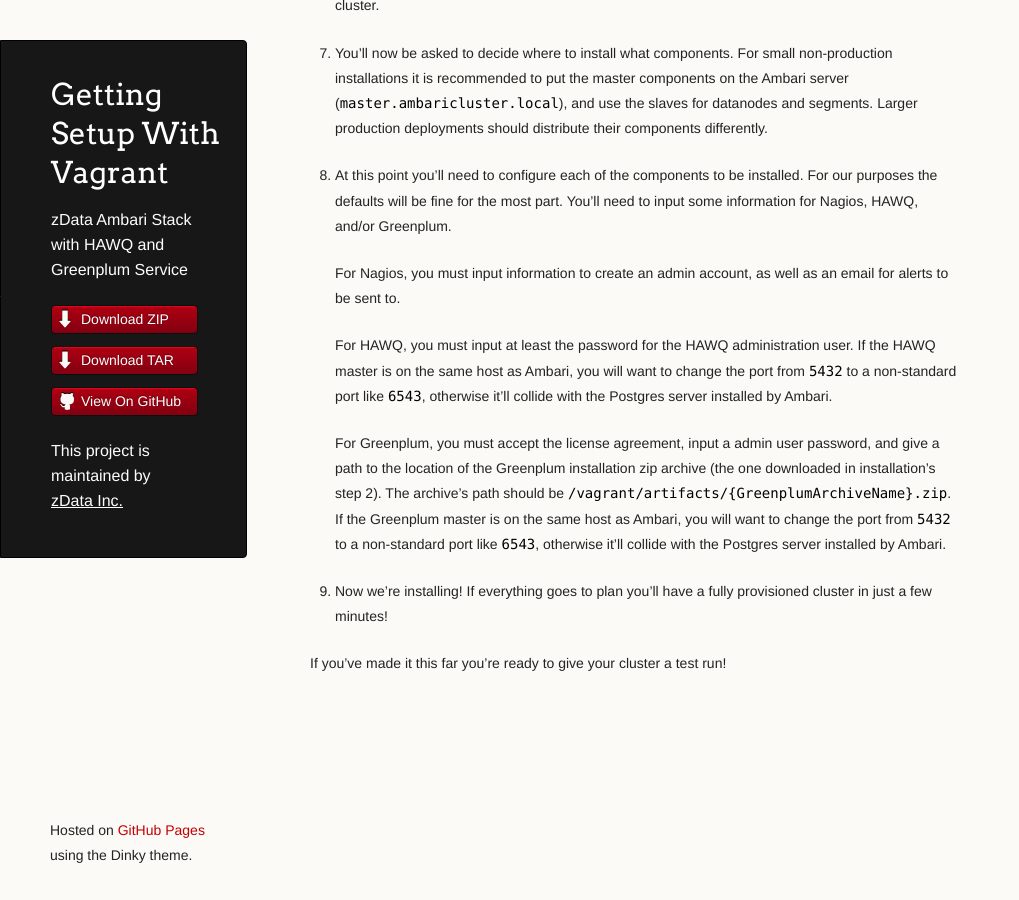
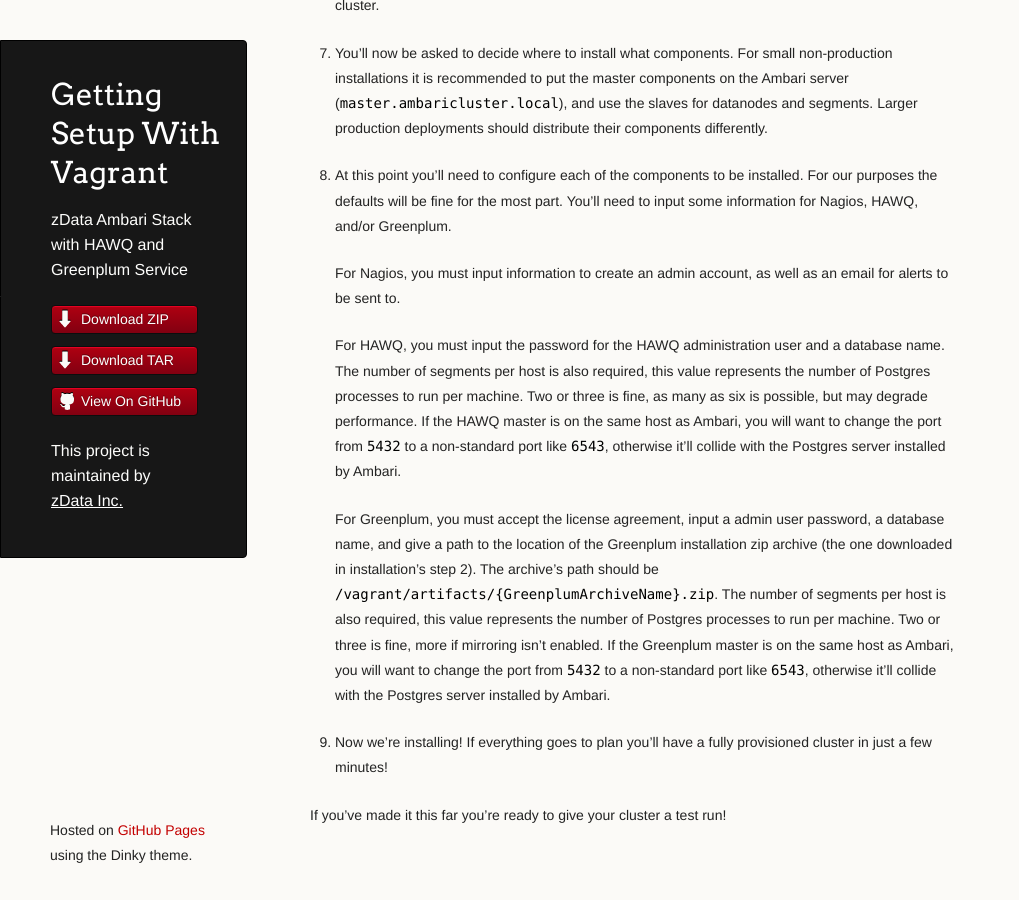
Before and after one commit to zdata-inc/ambari-extensions, a Jekyll site: the page built from getting-setup/with-vagrant.md, in a window 1280 px wide and 900 px high, scrolled down 2129 px. Shown: the whole window, without its empty margins (0-1019 px from the left). Built offline with Jekyll 4.4.1, drawn with Linux system fonts in a browser that asks for light colours; Markdown is read by kramdown in place of the engine named in the settings.

Commit message:
Update to correspond to production values

```diff
--- a/getting-setup/with-vagrant.md
+++ b/getting-setup/with-vagrant.md
@@ -71,9 +71,9 @@
 
     For Nagios, you must input information to create an admin account, as well as an email for alerts to be sent to.
 
-    For HAWQ, you must input at least the password for the HAWQ administration user.  If the HAWQ master is on the same host as Ambari, you will want to change the port from `5432` to a non-standard port like `6543`, otherwise it'll collide with the Postgres server installed by Ambari.
+    For HAWQ, you must input the password for the HAWQ administration user and a database name.  The number of segments per host is also required, this value represents the number of Postgres processes to run per machine.  Two or three is fine, as many as six is possible, but may degrade performance.  If the HAWQ master is on the same host as Ambari, you will want to change the port from `5432` to a non-standard port like `6543`, otherwise it'll collide with the Postgres server installed by Ambari.
 
-    For Greenplum, you must accept the license agreement, input a admin user password, and give a path to the location of the Greenplum installation zip archive (the one downloaded in installation's step 2).  The archive's path should be `/vagrant/artifacts/{GreenplumArchiveName}.zip`.  If the Greenplum master is on the same host as Ambari, you will want to change the port from `5432` to a non-standard port like `6543`, otherwise it'll collide with the Postgres server installed by Ambari.
+    For Greenplum, you must accept the license agreement, input a admin user password, a database name, and give a path to the location of the Greenplum installation zip archive (the one downloaded in installation's step 2).  The archive's path should be `/vagrant/artifacts/{GreenplumArchiveName}.zip`.  The number of segments per host is also required, this value represents the number of Postgres processes to run per machine.  Two or three is fine, more if mirroring isn't enabled.  If the Greenplum master is on the same host as Ambari, you will want to change the port from `5432` to a non-standard port like `6543`, otherwise it'll collide with the Postgres server installed by Ambari.
 
 9. Now we're installing!  If everything goes to plan you'll have a fully provisioned cluster in just a few minutes!
 
```
